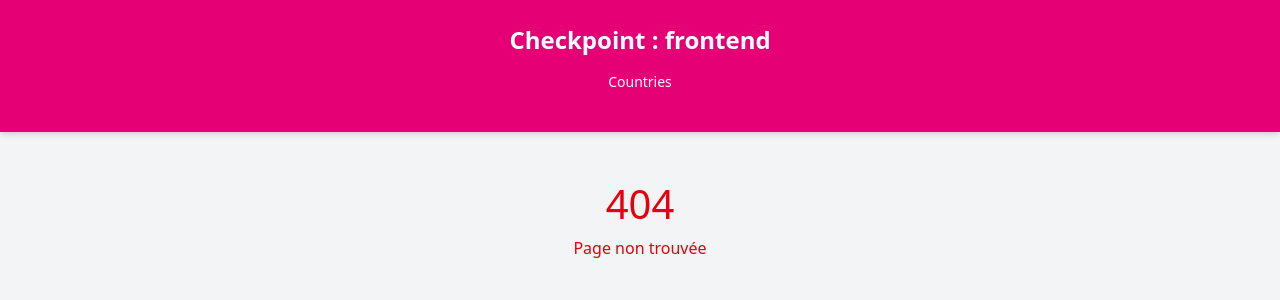
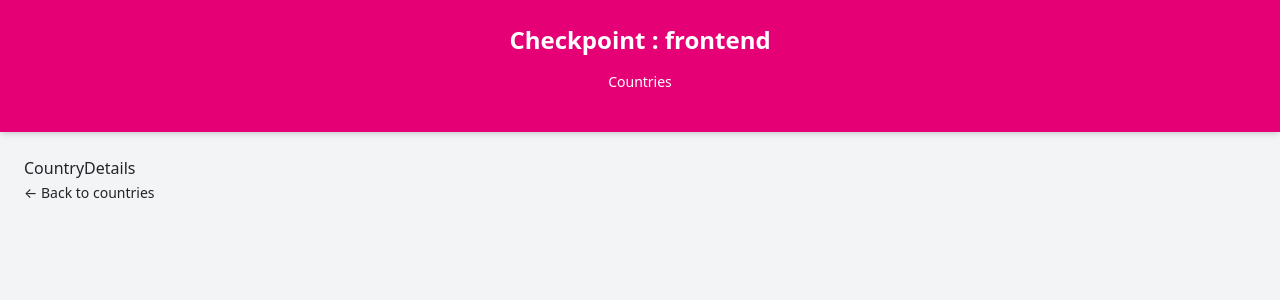
Before and after one commit to WildCodeSchool-CDA-FT-2025-03/checkpoint_3, a React (Vite) app in the folder client/: page /country/1 in a window 1280 px wide. Before the commit this address had no page. Shown: the top 300 px of the page. Built offline with nearby package versions, Linux system fonts and the light colour scheme.

Commit message:
set up country details page done

```diff
--- a/client/src/components/CountryCard.tsx
+++ b/client/src/components/CountryCard.tsx
@@ -5,7 +5,7 @@ type CountryProps = {
 }
 
 
-const CountryCard = ({ name, code, emoji }: CountryProps) => {
+const CountryCard = ({ name, emoji }: CountryProps) => {
   const flag = emoji;
 
   return (
--- /dev/null
+++ b/client/src/pages/CountryDetails.tsx
@@ -0,0 +1,9 @@
+import { Link } from "react-router-dom";
+
+export default function CountryDetails() {
+  return (<>
+    <div>CountryDetails</div>
+    <Link to="/" className="text-pink-600 underline mt-4 text-sm">← Back to countries</Link>
+  </>
+  )
+}
--- a/client/src/pages/Home.tsx
+++ b/client/src/pages/Home.tsx
@@ -16,7 +16,7 @@ const Home = () => {
       <CountryForm />
       <section className="flex flex-wrap justify-center gap-2">
         {data?.countries.map((c) => (
-          <Link to="/" key={c.code} className="[text-decoration:none] [color:inherit]">
+          <Link to={`/country/${c.code}`} key={c.code} className="[text-decoration:none] [color:inherit]">
             <CountryCard name={c.name} code={c.code} emoji={c.emoji} />
           </Link>
         ))}
--- a/client/src/router.tsx
+++ b/client/src/router.tsx
@@ -3,6 +3,7 @@ import { createBrowserRouter } from "react-router-dom";
 
 import Home from "./pages/Home";
 import MainLayout from "./layouts/MainLayout";
+import CountryDetails from "./pages/CountryDetails";
 
 
 export const router = createBrowserRouter([
@@ -17,6 +18,7 @@ export const router = createBrowserRouter([
     ),
     children: [
       { path: "", element: <Home /> },
+      { path: "country/:code", element: <CountryDetails /> },
       {
         path: "*",
         element: (
```
